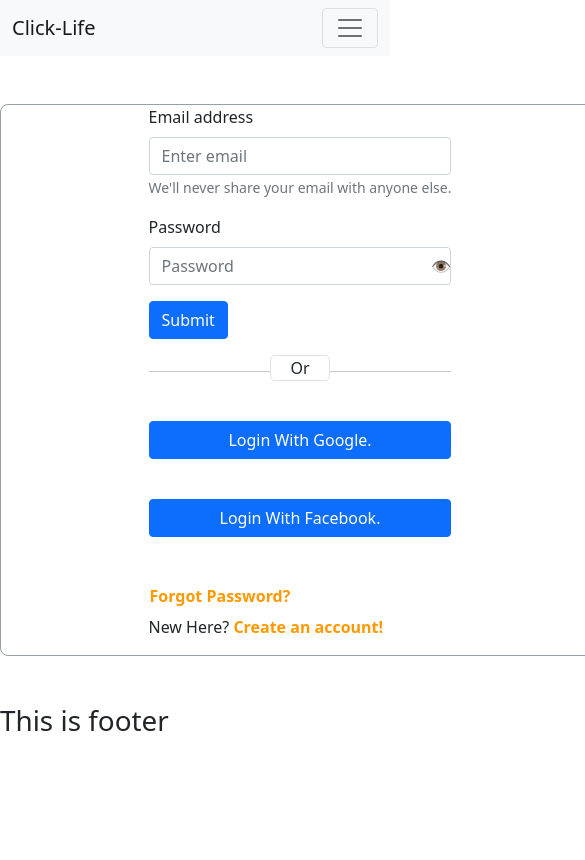
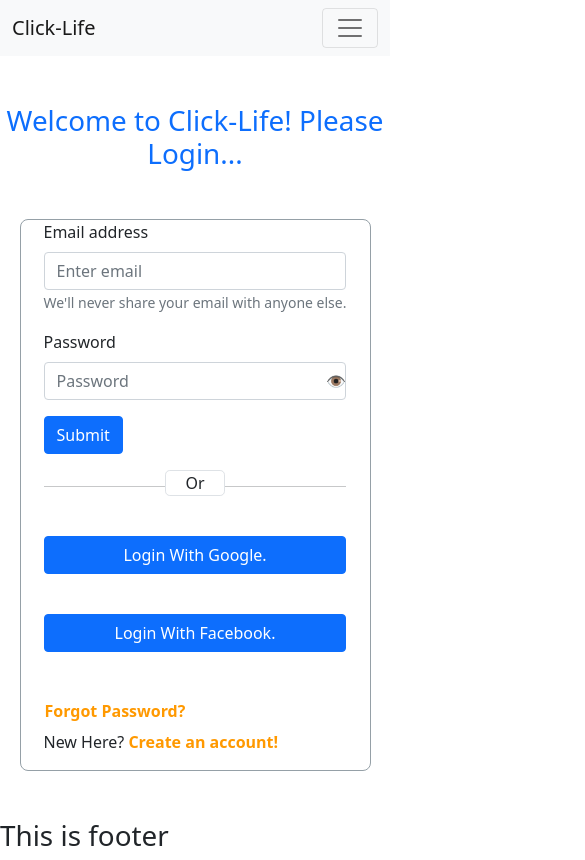
Before and after one commit to shamimulhaque1992/click-life-firebase-jwt-react, a React (Create React App) app: page /login in a window 390 px wide. Shown: the whole page, 585 px wide, since content can reach past the window. Built offline with nearby package versions, Linux system fonts and the light colour scheme; no server answers.

Commit message:
7th commit: All service showed and login and registration form got responsive

```diff
--- a/src/App.js
+++ b/src/App.js
@@ -1,6 +1,7 @@
 import { Route, Routes } from "react-router-dom";
 import "./App.css";
 import About from "./components/About/About";
+import Allservices from "./components/Allservices/Allservices";
 import Blogs from "./components/Blogs/Blogs";
 import Checkout from "./components/Checkout/Checkout";
 import Footer from "./components/Footer/Footer";
@@ -9,7 +10,6 @@ import Home from "./components/Home/Home";
 import Login from "./components/Login/Login";
 import Register from "./components/Register/Register";
 import RequireAuth from "./components/RequireAuth/RequireAuth";
-import Services from "./components/Services/Services";
 
 function App() {
   return (
@@ -17,7 +17,7 @@ function App() {
       <Header></Header>
       <Routes>
         <Route path="/" element={<Home></Home>}></Route>
-        <Route path="/service" element={<Services></Services>}></Route>
+        <Route path="/service" element={<Allservices></Allservices>}></Route>
         <Route path="/checkout" element={
           <RequireAuth>
             <Checkout></Checkout>
--- /dev/null
+++ b/src/components/Allservices/Allservices.js
@@ -0,0 +1,18 @@
+import React from "react";
+import useServices from "../../hooks/useServices";
+import Services from "../Services/Services";
+
+const Allservices = () => {
+  const [services, setServices] = useServices();
+  return (
+    <div>
+      <div className="services-container">
+        {services.map((service) => (
+          <Services key={service.id} service={service} />
+        ))}
+      </div>
+    </div>
+  );
+};
+
+export default Allservices;
--- a/src/components/Login/Login.css
+++ b/src/components/Login/Login.css
@@ -1,24 +1,42 @@
 .form-container {
   width: 600px;
   margin: 0 auto;
-    border: 1px solid #95A0A7;
+  border: 1px solid #95a0a7;
   box-sizing: border-box;
   border-radius: 8px;
   display: flex;
   justify-content: center;
 }
 
-.form-link{
-    color: #FF9900!important;
-    text-decoration: none!important;
-    font-weight: bold!important;
+.form-link {
+  color: #ff9900 !important;
+  text-decoration: none !important;
+  font-weight: bold !important;
 }
-.form-link:hover{
-    transition: all .5s;
-    color: #0051ff!important;
-    text-decoration: none!important;
+.form-link:hover {
+  transition: all 0.5s;
+  color: #0051ff !important;
+  text-decoration: none !important;
 }
-.social-login{
+.social-login {
   display: flex;
   flex-direction: column;
 }
+
+/* responsive for service */
+@media only screen and (max-width: 576px) {
+  .form-container {
+    width: 90% !important;
+  }
+
+}
+@media only screen and (min-width: 576px) and (max-width: 992px) {
+  .form-container {
+    width: 60% !important;
+  }
+}
+@media only screen and (min-width: 992px) and (max-width: 1400px) {
+  .services-container {
+    grid-template-columns: repeat(3, 1fr);
+  }
+}
--- a/src/components/Login/Login.js
+++ b/src/components/Login/Login.js
@@ -11,6 +11,7 @@ import auth from "../../firebase.init";
 import "./Login.css";
 import { ToastContainer, toast } from "react-toastify";
 import "react-toastify/dist/ReactToastify.css";
+import "./Login.css";
 
 // Login functionality
 const Login = () => {
@@ -70,8 +71,10 @@ const Login = () => {
   };
 
   return (
-    <div className="form-container mt-5 mb-5">
-      <Form onSubmit={handleUserSignIn}>
+    <div className="">
+      <h1 className="text-center pt-4 mt-4 text-primary">Welcome to Click-Life! Please Login...</h1>
+      <div className="form-container mx-auto mt-5 mb-5">
+      <Form className="form-body mx-auto" onSubmit={handleUserSignIn}>
         <Form.Group className="mb-3" controlId="formBasicEmail">
           <Form.Label>Email address</Form.Label>
           <Form.Control
@@ -147,6 +150,7 @@ const Login = () => {
         <ToastContainer />
       </Form>
     </div>
+    </div>
   );
 };
 
```
Lines whose indentation alone changed are shown as unchanged.
